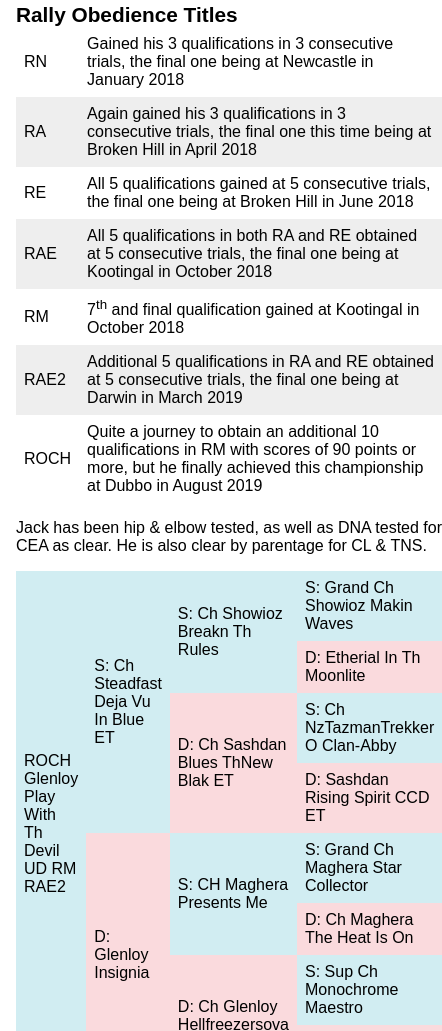
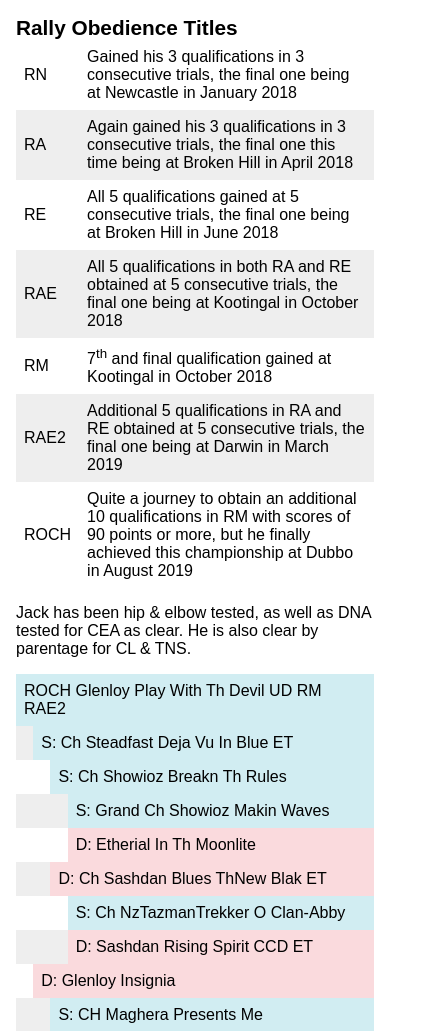
Before and after one commit to CurtisLusmore/denerryvale, a plain HTML site: page boys.html in a window 390 px wide. Shown: the part 1684-2715 px from the top of the page, 442 px wide, since content can reach past the window. Drawn offline with Linux system fonts and the light colour scheme.

Commit message:
Add mobile-only view

```diff
--- a/boys.html
+++ b/boys.html
@@ -140,7 +140,7 @@
             Jack has been hip & elbow tested, as well as DNA tested for CEA as
             clear. He is also clear by parentage for CL & TNS.
           </p>
-          <table class="gendered">
+          <table class="gendered desktop-only">
             <tr>
               <td class="s" rowspan="8">ROCH Glenloy Play With Th Devil UD RM RAE2</td>
               <td class="s" rowspan="4">S: Ch Steadfast Deja Vu In Blue ET</td>
@@ -190,6 +190,67 @@
               <td class="d">D: Ch Glenloy Witches Brew</td>
             </tr>
           </table>
+          <table class="gendered mobile-only">
+            <tr>
+              <td class="s" colspan="4">ROCH Glenloy Play With Th Devil UD RM RAE2</td>
+            </tr>
+            <tr>
+              <td></td>
+              <td class="s" colspan="3">S: Ch Steadfast Deja Vu In Blue ET</td>
+            </tr>
+            <tr>
+              <td></td><td></td>
+              <td class="s" colspan="2">S: Ch Showioz Breakn Th Rules</td>
+            </tr>
+            <tr>
+              <td></td><td></td><td></td>
+              <td class="s">S: Grand Ch Showioz Makin Waves</td>
+            </tr>
+            <tr>
+              <td></td><td></td><td></td>
+              <td class="d">D: Etherial In Th Moonlite</td>
+            </tr>
+            <tr>
+              <td></td><td></td>
+              <td class="d" colspan="2">D: Ch Sashdan Blues ThNew Blak ET</td>
+            </tr>
+            <tr>
+              <td></td><td></td><td></td>
+              <td class="s">S: Ch NzTazmanTrekker O Clan-Abby</td>
+            </tr>
+            <tr>
+              <td></td><td></td><td></td>
+              <td class="d">D: Sashdan Rising Spirit CCD ET</td>
+            </tr>
+            <tr>
+              <td></td>
+              <td class="d" colspan="3">D: Glenloy Insignia</td>
+            </tr>
+            <tr>
+              <td></td><td></td>
+              <td class="s" colspan="2">S: CH Maghera Presents Me</td>
+            </tr>
+            <tr>
+              <td></td><td></td><td></td>
+              <td class="s">S: Grand Ch Maghera Star Collector</td>
+            </tr>
+            <tr>
+              <td></td><td></td><td></td>
+              <td class="d">D: Ch Maghera The Heat Is On</td>
+            </tr>
+            <tr>
+              <td></td><td></td>
+              <td class="d" colspan="2">D: Ch Glenloy Hellfreezersova</td>
+            </tr>
+            <tr>
+              <td></td><td></td><td></td>
+              <td class="s">S: Sup Ch Monochrome Maestro</td>
+            </tr>
+            <tr>
+              <td></td><td></td><td></td>
+              <td class="d">D: Ch Glenloy Witches Brew</td>
+            </tr>
+          </table>
         </section>
       </article>
       <footer>
--- a/css/layout.css
+++ b/css/layout.css
@@ -15,7 +15,9 @@ footer { grid-area: footer; margin-top: 100px; }
         "footer";
 }
 
+@media screen and (max-width: 991px) { .desktop-only { display: none; } }
 @media screen and (min-width: 992px) {
+    .mobile-only { display: none; }
     header { padding: 0px calc((100% - 1100px)/2) 0px calc((100% - 1100px)/2); }
     .wrapper {
         max-width: 1100px;
```
